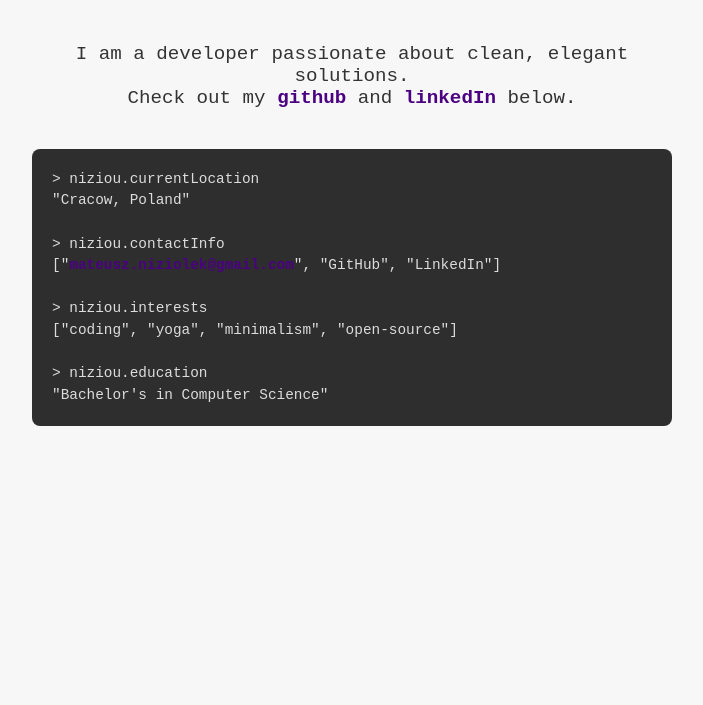
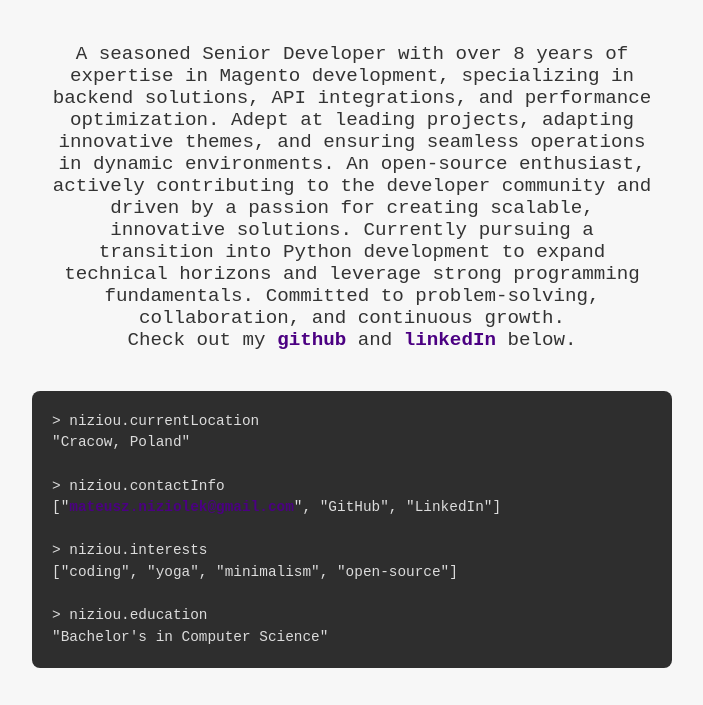
Before and after one commit to niziou/niziou.github.io, a plain HTML site: page index.html in a window 1280 px wide. Shown: the part 95-800 px from the top of the page, without its empty margins (288-991 px from the left). Drawn offline with Linux system fonts and the light colour scheme.

Commit message:
[redesign] Add new text

```diff
--- a/index.html
+++ b/index.html
@@ -48,7 +48,7 @@
 </head>
 <body>
     <h1>&gt; niziou</h1>
-    <p>I am a developer passionate about clean, elegant solutions.<br>
+    <p>A seasoned Senior Developer with over 8 years of expertise in Magento development, specializing in backend solutions, API integrations, and performance optimization. Adept at leading projects, adapting innovative themes, and ensuring seamless operations in dynamic environments. An open-source enthusiast, actively contributing to the developer community and driven by a passion for creating scalable, innovative solutions. Currently pursuing a transition into Python development to expand technical horizons and leverage strong programming fundamentals. Committed to problem-solving, collaboration, and continuous growth.<br>
        Check out my <a href="https://github.com/niziou">github</a> and <a href="https://www.linkedin.com/in/mateusz-niziolek/">linkedIn</a> below.</p>
     <div class="code-block">
         &gt; niziou.currentLocation<br>
```
